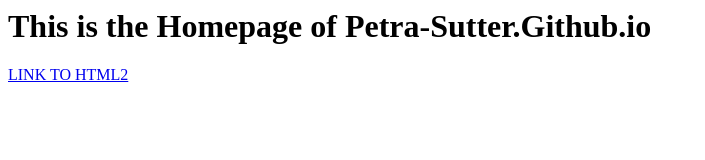
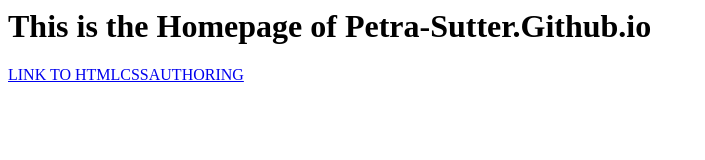
Before and after one commit to Petra-Sutter/Petra-Sutter.Github.io, a plain HTML site: page index.html in a window 1280 px wide. Shown: the whole page, without its empty margins (0-705 px from the left). Drawn offline with Linux system fonts and the light colour scheme.

Commit message:
Update index.html

```diff
--- a/index.html
+++ b/index.html
@@ -1,2 +1,2 @@
 <H1>This is the Homepage of Petra-Sutter.Github.io</H1>
-<a href="/html2/"> LINK TO HTML2</a>
+<a href="/HtmlCssAuthoring/"> LINK TO HTMLCSSAUTHORING</a>
```
